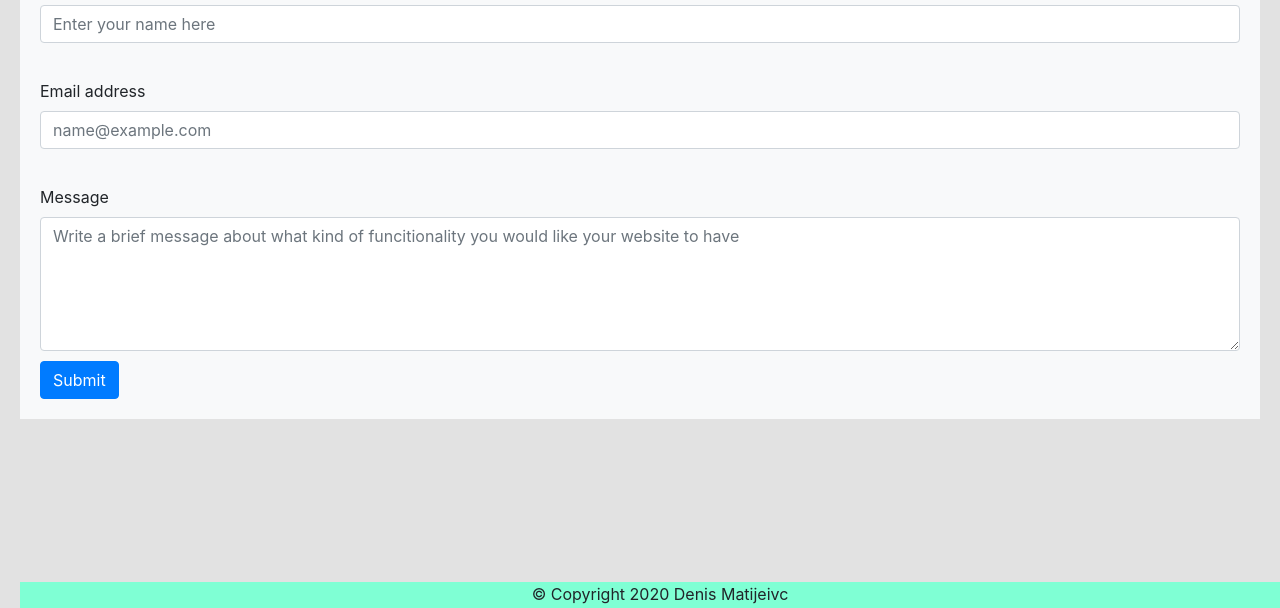
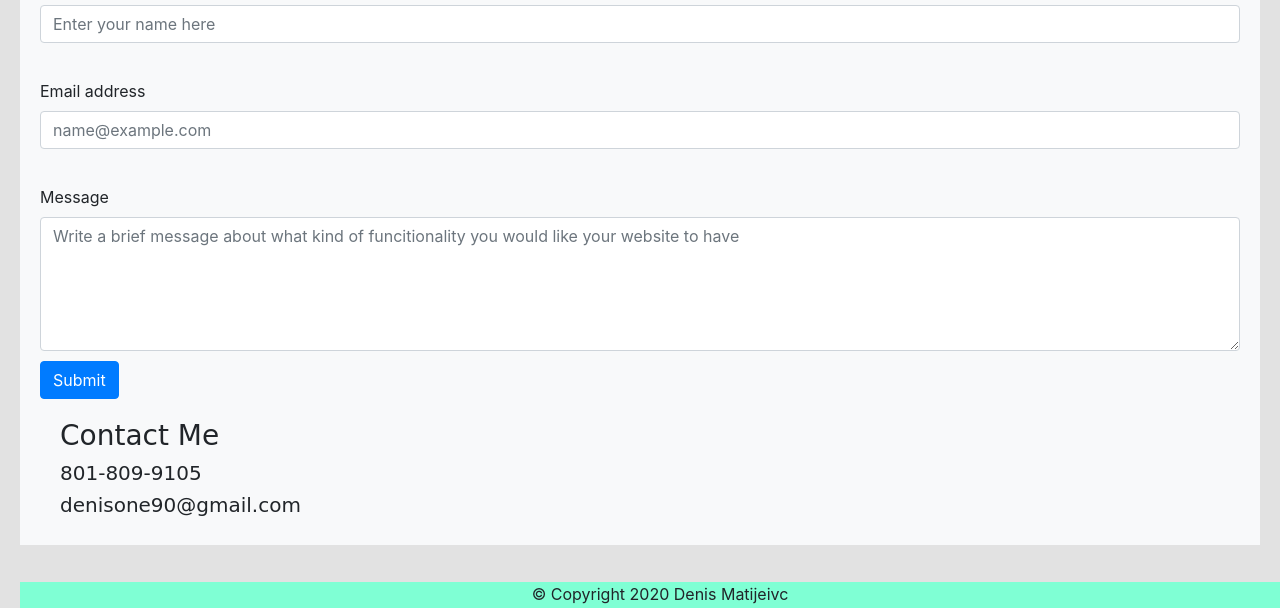
Before and after one commit to denismatijevic/Portfolio, a plain HTML site: page contact.html in a window 1280 px wide. Shown: the part 192-800 px from the top of the page. Drawn offline with nearby package versions, Linux system fonts and the light colour scheme.

Commit message:
added contact info

```diff
--- a/contact.html
+++ b/contact.html
@@ -51,6 +51,11 @@
         <button type="submit" class="btn btn-primary">Submit</button>
       </div>
   </form>
+  <div id="contactme">
+    <h3>Contact Me</h3>
+    <h5>801-809-9105</h5>
+    <h5>denisone90@gmail.com</h5>
+  </div>
 </section>
 <div class="wrapper">
   <!-- footer element -->
--- a/main.css
+++ b/main.css
@@ -76,6 +76,9 @@ img {
   #content-wrap {
     padding-bottom: 2.5rem;    /* Footer height */
   }
+  #contactme {
+    font-family: 'Bad Script', cursive;
+  }
 
   footer {
     text-align: center;
```
